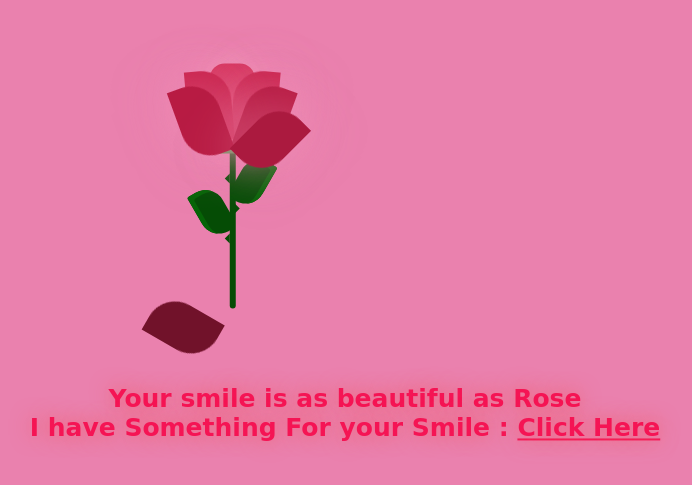
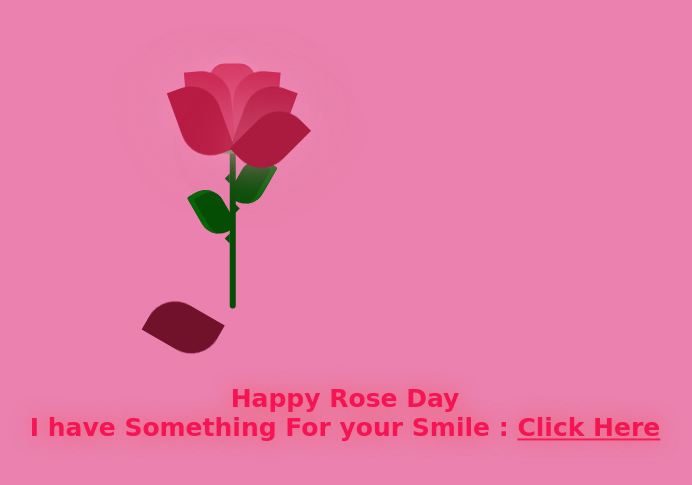
Before and after one commit to hemalparikh/RoseDay, a plain HTML site: page index.html in a window 1280 px wide. Shown: the part 177-662 px from the top of the page, without its empty margins (245-937 px from the left). Drawn offline with Linux system fonts and the light colour scheme.

Commit message:
Update index.html

```diff
--- a/index.html
+++ b/index.html
@@ -38,7 +38,7 @@
         <div></div>
       </div>
       <div class="text">
-        <h2></h2> Your smile is as beautiful as Rose <br />
+        <h2></h2> Happy Rose Day <br />
        I have Something For your Smile : <a href="new.html">Click Here</a></h2>
       </div>
     </div>
```
